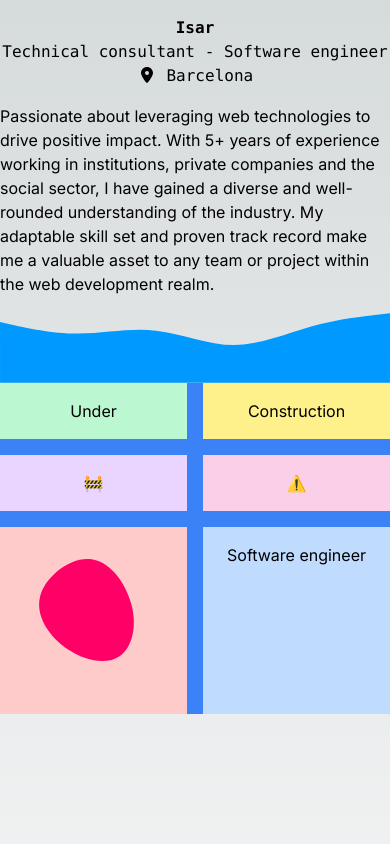
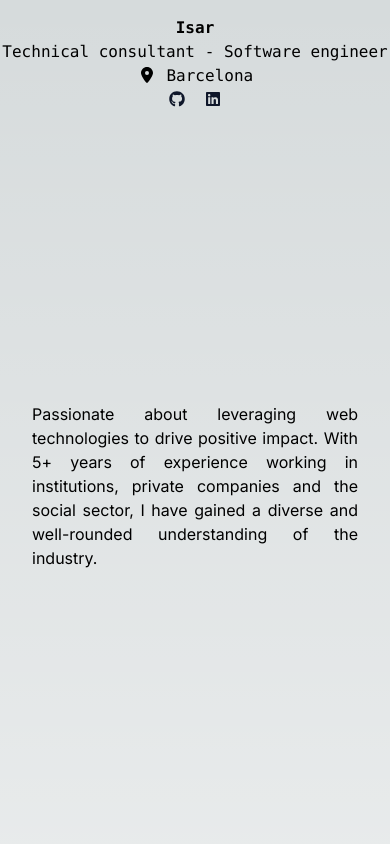
Before and after one commit to FridIsar/portfolio, a Next.js app: page / in a window 390 px wide. Shown: the top 844 px of the page. Built offline with nearby package versions, Linux system fonts and the light colour scheme.

Commit message:
styling AboutMe mobile-first flex

```diff
--- a/app/page.tsx
+++ b/app/page.tsx
@@ -8,9 +8,15 @@ import Projects from "@/components/Projects";
 
 export default function Home() {
   return (
-    <main className="flex min-h-screen flex-col items-center justify-between">
-      <WhoAmI></WhoAmI>
-      <TextAboutMe></TextAboutMe>
+    <main className="flex flex-col items-center justify-between">
+      <div className="flex min-h-screen flex-col sm:flex-row items-center">
+        <div className="flex-1 font-mono py-4">
+          <WhoAmI></WhoAmI>
+        </div>
+        <div className="flex-1">
+          <TextAboutMe></TextAboutMe>
+        </div>
+      </div>
       <div className="w-full">
         <UpwardsWave></UpwardsWave>
         <div className="bg-blue-500">
--- a/components/TextAboutMe.tsx
+++ b/components/TextAboutMe.tsx
@@ -1,14 +1,12 @@
 function TextAboutMe() {
     return (
-              <p>
+                <div className="text-justify mx-8">
                     Passionate about leveraging web technologies to drive
                     positive impact. With 5+ years of experience working in
                     institutions, private companies and the social sector, I have
                     gained a diverse and well-rounded understanding of the
-                    industry. My adaptable skill set and proven track record
-                    make me a valuable asset to any team or project within the
-                    web development realm.
-            </p>
+                    industry.
+                </div>
 
     );
     }
--- a/components/WhoAmI.tsx
+++ b/components/WhoAmI.tsx
@@ -5,14 +5,15 @@ import { faGithub, faLinkedin } from '@fortawesome/free-brands-svg-icons'
 
 function WhoAmI() {
     return (
-      <div className="font-mono py-4">
+      <div className="">
         <p className="text-center font-bold">Isar</p>
         <p className="text-center">Technical consultant - Software engineer</p>
         <p className="text-center"><FontAwesomeIcon icon={faLocationDot}/>&nbsp;Barcelona</p>
         <p className="text-center">
+          <a className="mx-2 text-slate-900 hover:text-slate-700" href="#"><FontAwesomeIcon icon={faGithub}/></a>
+          <a className="mx-2 text-slate-900 hover:text-slate-700" href="#"><FontAwesomeIcon icon={faLinkedin}/></a>
         </p>
       </div>
-
     );
     }
 
```
